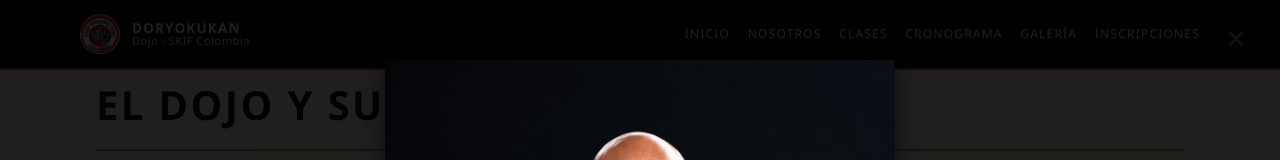
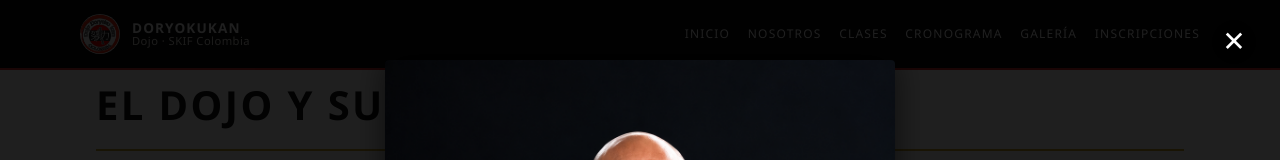
Before and after one commit to edwardlarsson94/doryoku-kan, an Angular app: page / in a window 1280 px wide. Both pictures are taken after a click on the picture 272 px from the left and 1220 px from the top of the page. Shown: the part 820-980 px from the top of the page. Built offline with nearby package versions, Linux system fonts and the light colour scheme.

Commit message:
24 - fix border button close modal images

```diff
--- a/src/app/components/lightbox/lightbox.css
+++ b/src/app/components/lightbox/lightbox.css
@@ -19,18 +19,20 @@
   position: absolute;
   top: 1.25rem;
   right: 1.5rem;
-  background: transparent;
+  background: rgba(0, 0, 0, 0.6);
   border: none;
-  color: var(--white);
+  color: var(--blanco) !important;
   font-size: 1.75rem;
   cursor: pointer;
   line-height: 1;
-  width: 2.5rem;
-  height: 2.5rem;
+  width: 2.75rem;
+  height: 2.75rem;
   display: grid;
   place-items: center;
   border-radius: 50%;
-  transition: background 0.2s;
+  transition: all 0.2s ease;
+  z-index: 10000;
+  opacity: 1 !important;
 }
 
 .lightbox-close:hover {
@@ -47,7 +49,6 @@
   height: auto;
   max-height: 85vh;
   object-fit: contain;
-  border: 3px solid var(--gold);
   border-radius: 0.25rem;
   box-shadow: 0 0 2rem rgba(0, 0, 0, 0.6);
 }
```
